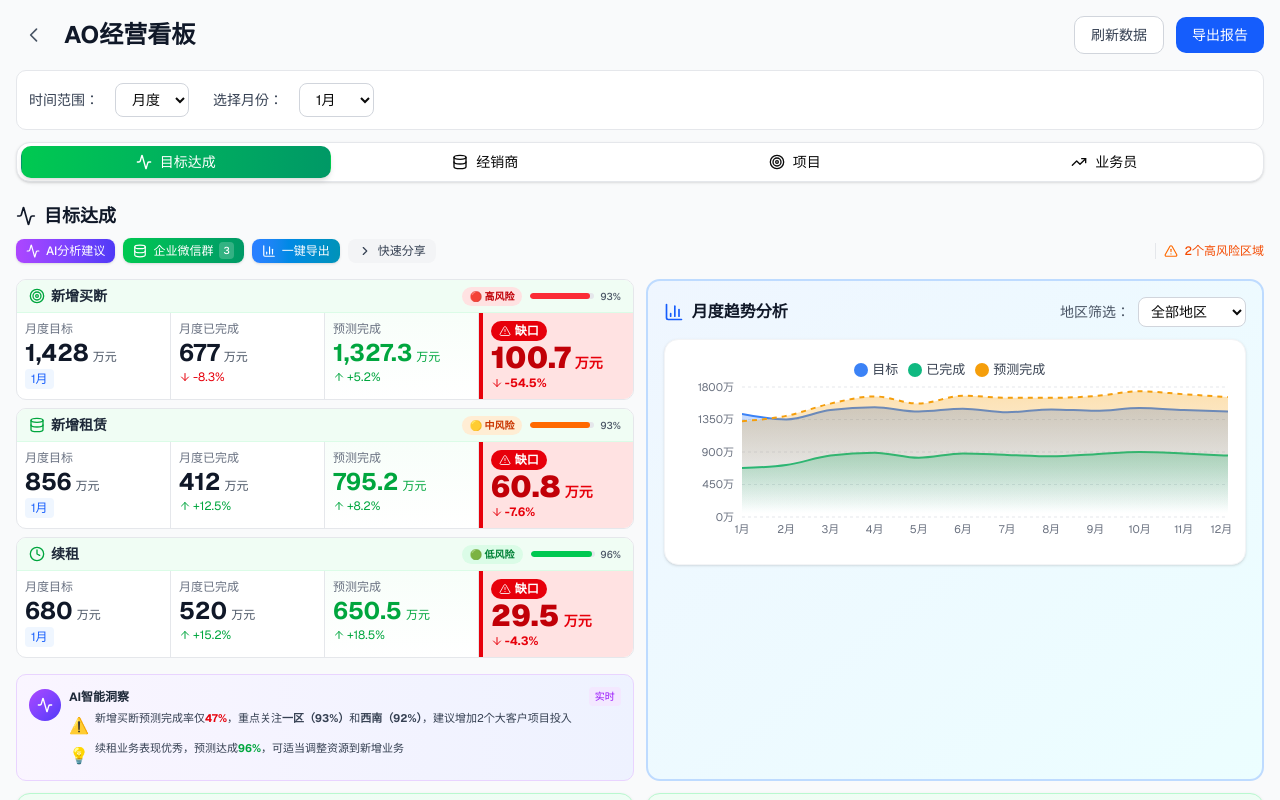
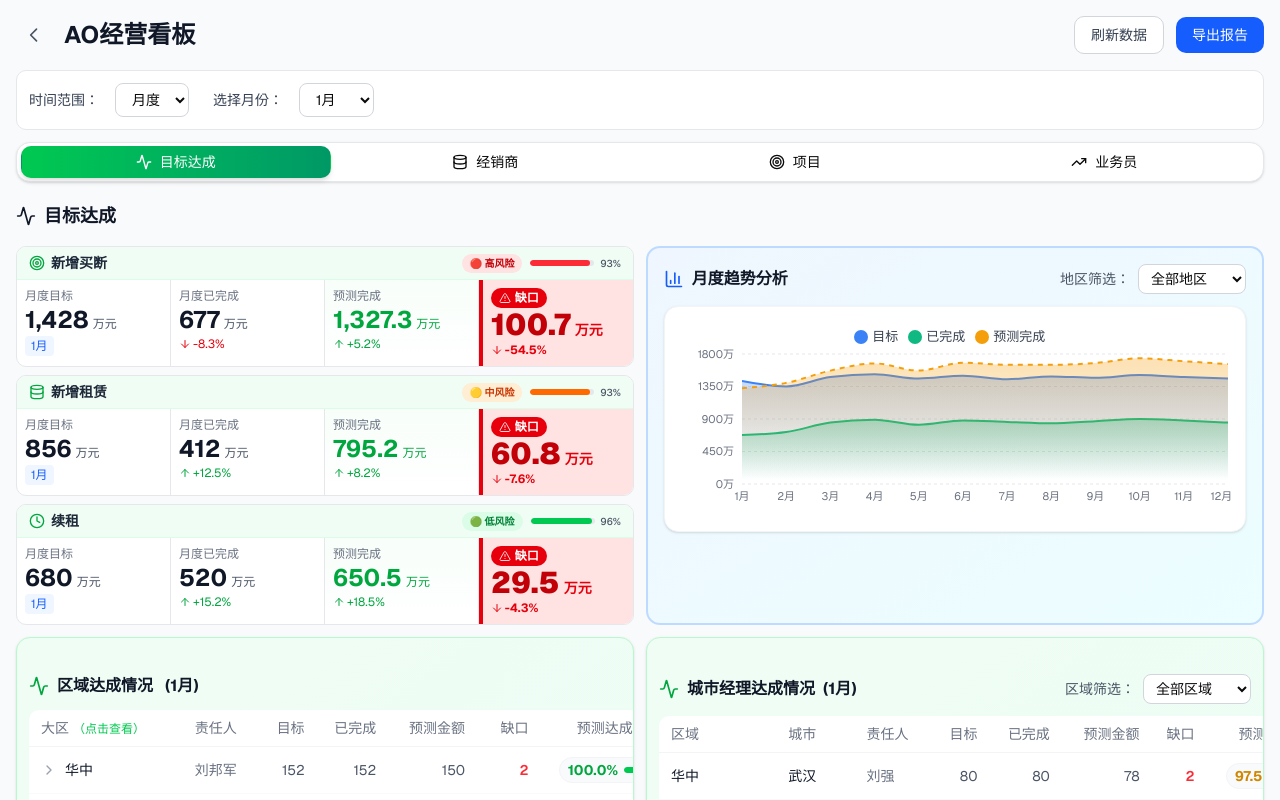
Before and after one commit to navylee1990/coze_jsc, a Next.js app: page /sales in a window 1280 px wide. Shown: the top 800 px of the page. Built offline with nearby package versions, Linux system fonts and the light colour scheme.

Commit message:
refactor: 删除无实际功能元素，仅保留风险等级和进度条可视化

```diff
--- a/src/app/sales/page.tsx
+++ b/src/app/sales/page.tsx
@@ -768,40 +768,11 @@ export default function SalesDashboard() {
 
         <TabsContent value="overview">
           {/* 目标达成标题 */}
-          <div className="mb-4">
-            <h2 className="text-lg font-semibold text-gray-900 flex items-center gap-2 mb-2">
+          <div className="mb-4 flex items-center justify-between">
+            <h2 className="text-lg font-semibold text-gray-900 flex items-center gap-2">
               <Activity className="w-5 h-5" />
               目标达成
             </h2>
-            {/* 智能操作栏 */}
-            <div className="flex flex-wrap items-center gap-2">
-              {/* AI分析建议 */}
-              <button className="inline-flex items-center gap-1.5 px-2.5 py-1 text-xs font-medium bg-gradient-to-r from-purple-500 to-indigo-600 text-white rounded-md hover:from-purple-600 hover:to-indigo-700 transition-all shadow-sm">
-                <Activity className="w-3.5 h-3.5" />
-                <span>AI分析建议</span>
-              </button>
-              {/* 企业微信群 */}
-              <button className="inline-flex items-center gap-1.5 px-2.5 py-1 text-xs font-medium bg-gradient-to-r from-green-500 to-emerald-600 text-white rounded-md hover:from-green-600 hover:to-emerald-700 transition-all shadow-sm">
-                <Database className="w-3.5 h-3.5" />
-                <span>企业微信群</span>
-                <span className="bg-white/20 px-1 py-0.5 rounded text-[10px]">3</span>
-              </button>
-              {/* 一键导出 */}
-              <button className="inline-flex items-center gap-1.5 px-2.5 py-1 text-xs font-medium bg-gradient-to-r from-blue-500 to-cyan-600 text-white rounded-md hover:from-blue-600 hover:to-cyan-700 transition-all shadow-sm">
-                <BarChart3 className="w-3.5 h-3.5" />
-                <span>一键导出</span>
-              </button>
-              {/* 快速分享 */}
-              <button className="inline-flex items-center gap-1.5 px-2.5 py-1 text-xs font-medium bg-gray-100 text-gray-700 rounded-md hover:bg-gray-200 transition-all">
-                <ChevronRight className="w-3.5 h-3.5" />
-                <span>快速分享</span>
-              </button>
-              {/* 风险提示 */}
-              <div className="flex items-center gap-1.5 ml-auto pl-2 border-l border-gray-200">
-                <AlertTriangle className="w-3.5 h-3.5 text-orange-500" />
-                <span className="text-xs font-medium text-orange-600">2个高风险区域</span>
-              </div>
-            </div>
           </div>
         {/* KPI指标 + 月度趋势分析 左右布局 */}
         <div className="flex flex-col lg:flex-row gap-3">
@@ -832,11 +803,10 @@ export default function SalesDashboard() {
               </div>
               <div className="grid grid-cols-2 sm:grid-cols-4">
                 {/* 目标 */}
-                <div className="border-r border-b sm:border-b-0 border-gray-200 px-2 py-2 cursor-pointer hover:bg-blue-50 transition-colors group relative">
+                <div className="border-r border-b sm:border-b-0 border-gray-200 px-2 py-2">
                   <div className="flex items-center justify-between mb-1">
                     <div className="flex items-center gap-1 text-xs font-medium text-gray-500">
                       <span>{timeRangeLabel}目标</span>
-                      <ChevronRight className="w-3 h-3 opacity-0 group-hover:opacity-100 transition-opacity text-blue-500" />
                     </div>
                   </div>
                   <div className="flex items-baseline gap-1">
@@ -923,11 +893,10 @@ export default function SalesDashboard() {
               </div>
               <div className="grid grid-cols-2 sm:grid-cols-4">
                 {/* 目标 */}
-                <div className="border-r border-b sm:border-b-0 border-gray-200 px-2 py-2 cursor-pointer hover:bg-blue-50 transition-colors group relative">
+                <div className="border-r border-b sm:border-b-0 border-gray-200 px-2 py-2">
                   <div className="flex items-center justify-between mb-1">
                     <div className="flex items-center gap-1 text-xs font-medium text-gray-500">
                       <span>{timeRangeLabel}目标</span>
-                      <ChevronRight className="w-3 h-3 opacity-0 group-hover:opacity-100 transition-opacity text-blue-500" />
                     </div>
                   </div>
                   <div className="flex items-baseline gap-1">
@@ -1014,11 +983,10 @@ export default function SalesDashboard() {
               </div>
               <div className="grid grid-cols-2 sm:grid-cols-4">
                 {/* 目标 */}
-                <div className="border-r border-b sm:border-b-0 border-gray-200 px-2 py-2 cursor-pointer hover:bg-blue-50 transition-colors group relative">
+                <div className="border-r border-b sm:border-b-0 border-gray-200 px-2 py-2">
                   <div className="flex items-center justify-between mb-1">
                     <div className="flex items-center gap-1 text-xs font-medium text-gray-500">
                       <span>{timeRangeLabel}目标</span>
-                      <ChevronRight className="w-3 h-3 opacity-0 group-hover:opacity-100 transition-opacity text-blue-500" />
                     </div>
                   </div>
                   <div className="flex items-baseline gap-1">
@@ -1076,33 +1044,6 @@ export default function SalesDashboard() {
                       <span className="font-bold">{renewalTimeRangeData[timeRange as keyof typeof renewalTimeRangeData].gap > 0 ? '-' : '+'}4.3%</span>
                     </div>
                   )}
-                </div>
-              </div>
-            </div>
-
-            {/* 智能洞察卡片 */}
-            <div className="mt-2 bg-gradient-to-r from-purple-50 to-indigo-50 border border-purple-200 rounded-lg p-3">
-              <div className="flex items-start gap-2">
-                <div className="flex-shrink-0 mt-0.5">
-                  <div className="w-8 h-8 rounded-full bg-gradient-to-br from-purple-500 to-indigo-600 flex items-center justify-center">
-                    <Activity className="w-4 h-4 text-white" />
-                  </div>
-                </div>
-                <div className="flex-1 min-w-0">
-                  <div className="flex items-center justify-between mb-1.5">
-                    <h4 className="text-xs font-bold text-gray-800">AI智能洞察</h4>
-                    <span className="text-[10px] text-purple-600 bg-purple-100 px-1.5 py-0.5 rounded">实时</span>
-                  </div>
-                  <div className="space-y-1">
-                    <div className="flex items-start gap-1.5">
-                      <span className="text-red-500 font-bold mt-0.5">⚠️</span>
-                      <p className="text-[11px] text-gray-700 leading-tight">新增买断预测完成率仅<span className="font-bold text-red-600">47%</span>，重点关注<span className="font-bold">一区（93%）</span>和<span className="font-bold">西南（92%）</span>，建议增加2个大客户项目投入</p>
-                    </div>
-                    <div className="flex items-start gap-1.5">
-                      <span className="text-orange-500 font-bold mt-0.5">💡</span>
-                      <p className="text-[11px] text-gray-700 leading-tight">续租业务表现优秀，预测达成<span className="font-bold text-green-600">96%</span>，可适当调整资源到新增业务</p>
-                    </div>
-                  </div>
                 </div>
               </div>
             </div>
```
